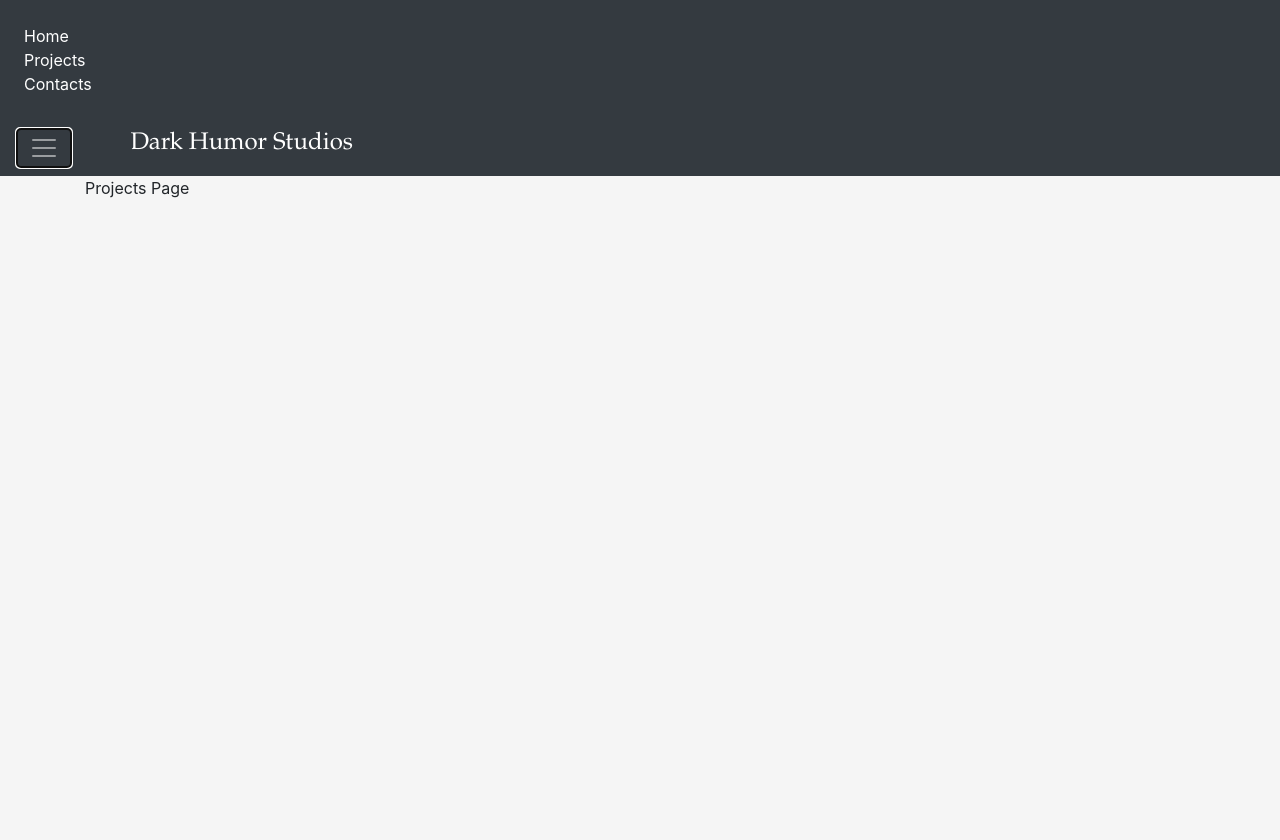
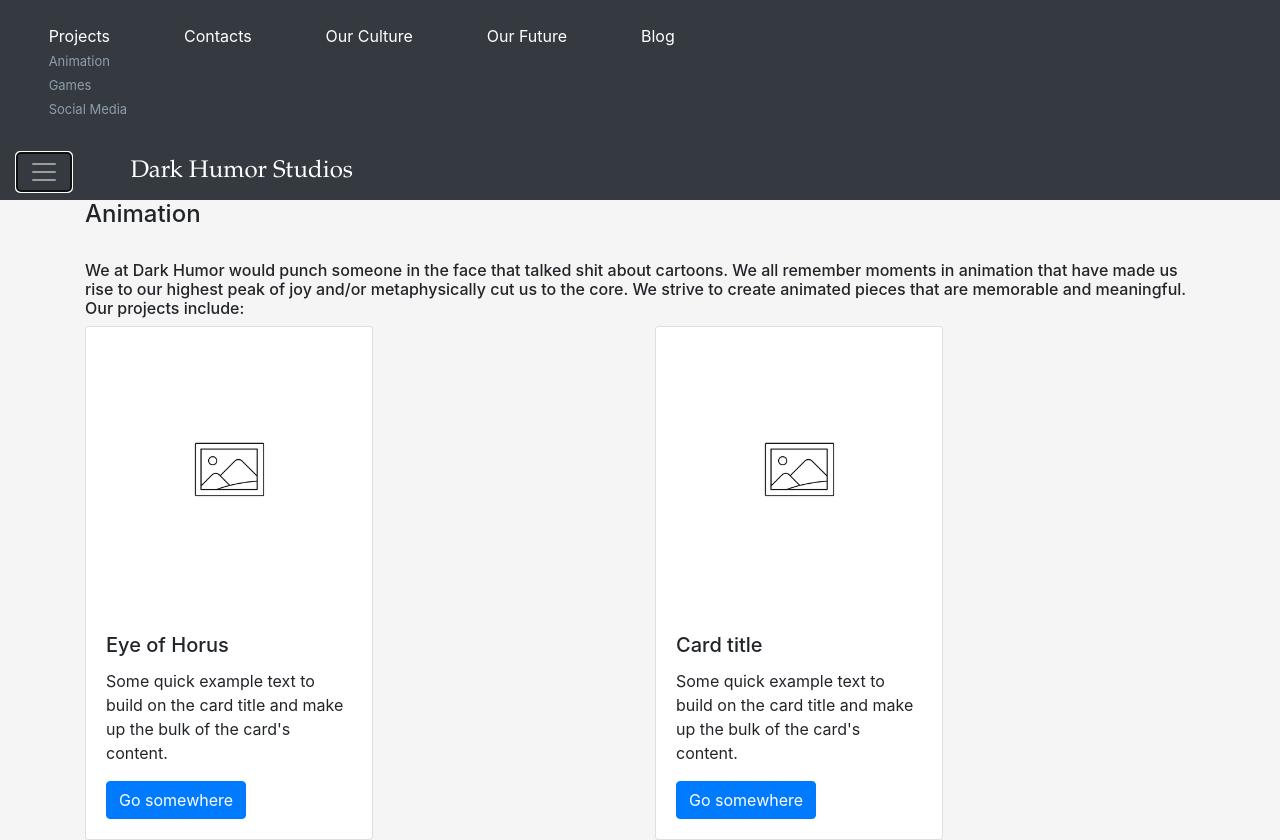
Before and after one commit to jbelciglio/darkhumor, a React (Create React App) app: page /projects in a window 1280 px wide. Both pictures are taken after a click on the button "Toggle navigation". Before the commit the page ends 800 px from the top, so only its background shows below. Built offline with nearby package versions, Linux system fonts and the light colour scheme.

Commit message:
latest changes

```diff
--- a/src/App.js
+++ b/src/App.js
@@ -4,7 +4,8 @@ import Header from './components/Header.js';
 import Home from './components/Home';
 import Projects from './components/Projects';
 import Contacts from './components/Contacts';
-
+import Culture from './components/Culture';
+import Future from'./components/Future';
 
 import './App.css';
 
@@ -19,6 +20,8 @@ class App extends React.Component {
     <Route exact path="/" component={()=> <Home />} />
     <Route exact path="/projects" component={()=> <Projects />} />
     <Route exact path="/contacts" component={()=> <Contacts />} />
+    <Route exact path="/culture" component={()=> <Culture />} />
+    <Route exact path="/future" component={()=> <Future />} />
     </div>
     </Router>
   );
--- /dev/null
+++ b/src/components/Culture.js
@@ -0,0 +1,18 @@
+import React from "react";
+import { BrowserRouter as Router, Route } from "react-router-dom";
+import "./Culture.css";
+
+class Culture extends React.Component {
+    componentDidMount(){
+    }
+
+    render(){
+        return(
+            <div className="container">
+                Culture Page
+            </div>
+        )
+    }
+}
+
+export default Culture;
--- /dev/null
+++ b/src/components/Future.js
@@ -0,0 +1,17 @@
+import React from "react";
+import { BrowserRouter as Router, Route } from "react-router-dom";
+import "./Future.css";
+
+class Future extends React.Component {
+
+    componentDidMount(){
+    }
+
+    render() {
+        return(
+            <div className="container">Future Page</div>
+        )
+    }
+}
+
+export default Future;
--- a/src/components/Header.css
+++ b/src/components/Header.css
@@ -3,13 +3,19 @@
     font-family: "Palatino Linotype", "Book Antiqua", Palatino, serif;
 }
 
-#nav-link {
+#navLink {
     color: white;
+    margin-left: 2%;
+    margin-right: 4%;
 }
 
-#nav-link :hover {
+#navLink :hover {
     color: whitesmoke;
 }
 
-.bg-dark {
+#navLink_sub {
+    color: rgb(143, 157, 170);
+    margin-left: 2%;
+    margin-right: 2%;
+    font-size: small;
 }
--- a/src/components/Header.js
+++ b/src/components/Header.js
@@ -12,11 +12,19 @@ class Header extends React.Component {
             <div class="pos-f-t">
   <div class="collapse" id="navbarToggleExternalContent">
     <div class="bg-dark p-4">
-    <Link to="/" id="nav-link">Home</Link>
+    <Link to="/Projects" id="navLink">Projects</Link>
+    <Link to="/Contacts" id="navLink">Contacts</Link>
+    <Link to="/Culture" id="navLink">Our Culture</Link>
+    <Link to="/Future" id="navLink">Our Future</Link>
+    <Link to="/Blog" id="navLink">Blog</Link>
     <br></br>
-    <Link to="/Projects" id="nav-link">Projects</Link>
+    <Link to="/Animation" id="navLink_sub">Animation</Link>
     <br></br>
-    <Link to="/Contacts" id="nav-link">Contacts</Link>
+    <Link to ="/Games" id="navLink_sub">Games</Link>
+    <br></br>
+    <Link to ="/Social_Media" id="navLink_sub">Social Media</Link>
+    <br></br>
+
 
     </div>
   </div>
@@ -26,7 +34,7 @@ class Header extends React.Component {
     </button>
     <div id="logoText">
 
-    <h5 class="text-white h4">Dark Humor Studios</h5>
+    <Link to="/" h5 class="text-white h4">Dark Humor Studios</Link>
     </div>
   </nav>
 </div>
--- a/src/components/Home.js
+++ b/src/components/Home.js
@@ -17,8 +17,8 @@ class Home extends React.Component {
                     <img src={darkHumor} alt="logo" id="logo"  />
                 </div>
                 <div className="col">
-                    Welcome to Dark Humor Studios
-                    <br></br>
+                   <h3> Welcome to Dark Humor Studios</h3>
+
                     We are a group of creators that are dedicated to the art of stories. We grew up on tales of humanity that were told on every for of media that one can think of. Movies, TV shows, comic books, video games, webseries, podcasts, all of this and more! So, we decided to create a place where we can let the story decide how it wants to be told. We believe in the stories we tell, and we believe in sharing those stories with all of you. Join us.
                 </div>
             </div>
--- a/src/components/Projects.js
+++ b/src/components/Projects.js
@@ -1,6 +1,7 @@
 import React from "react";
 import { BrowserRouter as Router, Route } from "react-router-dom";
 import "./Projects.css";
+import placeholder from "./placeholder-images-image_large.png";
 
 class Projects extends React.Component {
 
@@ -10,7 +11,34 @@ class Projects extends React.Component {
     render() {
         return(
             <div className="container">
-                Projects Page
+
+                <h4 className="animationTitle">Animation</h4>
+                <br></br>
+                <h6 className="animationDesc">
+                    We at Dark Humor would punch someone in the face that talked shit about cartoons. We all remember moments in animation that have made us rise to our highest peak of joy and/or metaphysically cut us to the core. We strive to create animated pieces that are memorable and meaningful. Our projects include:
+                </h6>
+            <div className="row">
+                <div className="col">
+                <div class="card" style={{width: 18 + 'em'}}>
+  <img src={placeholder} class="card-img-top" alt="..." />
+  <div class="card-body">
+    <h5 class="card-title">Eye of Horus</h5>
+    <p class="card-text">Some quick example text to build on the card title and make up the bulk of the card's content.</p>
+    <a href="#" class="btn btn-primary">Go somewhere</a>
+  </div>
+</div>
+</div>
+<div className="col">
+<div class="card" style={{width: 18 + 'em'}}>
+  <img src={placeholder} class="card-img-top" alt="..." />
+  <div class="card-body">
+    <h5 class="card-title">Card title</h5>
+    <p class="card-text">Some quick example text to build on the card title and make up the bulk of the card's content.</p>
+    <a href="#" class="btn btn-primary">Go somewhere</a>
+  </div>
+</div>
+</div>
+</div>
             </div>
         )
     }
```
Also changed, not shown: src/components/Culture.css (added), src/components/Future.css (added), src/components/placeholder-images-image_large.png (added).
